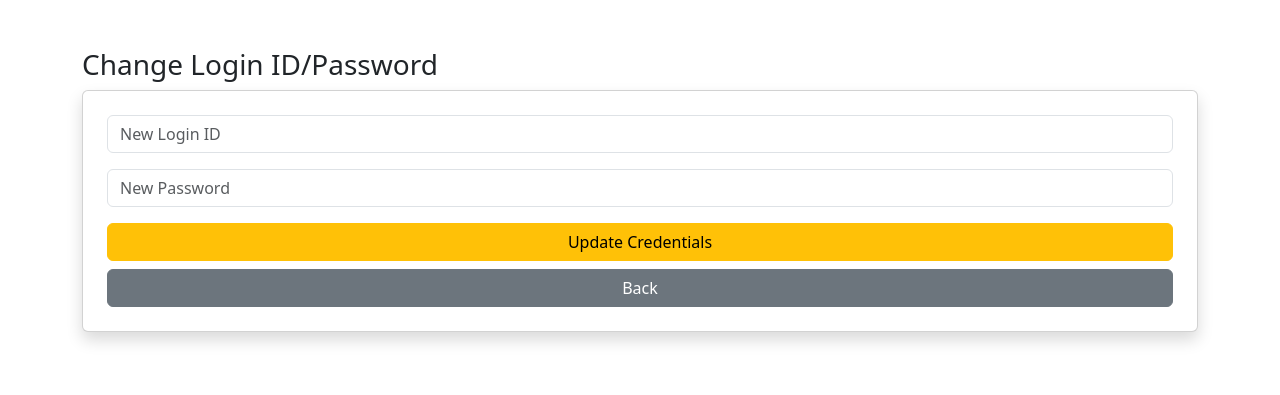
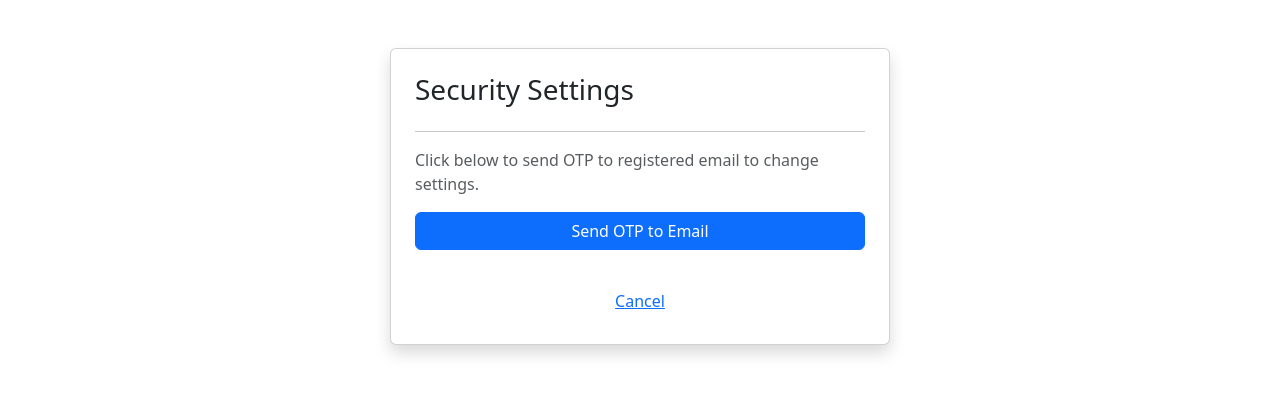
Before and after one commit to careatc1-pixel/ca-billing-erp, a Flask app: page /settings in a window 1280 px wide. Shown: the top 395 px of the page. Run offline with Flask 3, Linux system fonts and the light colour scheme; the visitor is signed in with stand-in values (Sample User, id 1).

Commit message:
Update settings.html

```diff
--- a/templates/settings.html
+++ b/templates/settings.html
@@ -1,10 +1,30 @@
 <link href="https://cdn.jsdelivr.net/npm/bootstrap@5.3.0/dist/css/bootstrap.min.css" rel="stylesheet">
 <div class="container mt-5">
-    <h3>Change Login ID/Password</h3>
-    <form method="POST" class="card p-4 shadow">
-        <input type="text" name="new_username" class="form-control mb-3" placeholder="New Login ID">
-        <input type="password" name="new_password" class="form-control mb-3" placeholder="New Password">
-        <button class="btn btn-warning">Update Credentials</button>
-        <a href="/" class="btn btn-secondary mt-2">Back</a>
-    </form>
+    <div class="card p-4 shadow mx-auto" style="max-width: 500px;">
+        <h3>Security Settings</h3>
+        <hr>
+        <form method="POST">
+            {% if not otp_sent %}
+                <p class="text-muted">Click below to send OTP to registered email to change settings.</p>
+                <input type="hidden" name="action" value="send_otp">
+                <button class="btn btn-primary w-100">Send OTP to Email</button>
+            {% else %}
+                <input type="hidden" name="action" value="verify_otp">
+                <div class="mb-3">
+                    <label>Enter 6-Digit OTP</label>
+                    <input type="text" name="otp" class="form-control" required>
+                </div>
+                <div class="mb-3">
+                    <label>New Username (Optional)</label>
+                    <input type="text" name="new_user" class="form-control">
+                </div>
+                <div class="mb-3">
+                    <label>New Password (Optional)</label>
+                    <input type="password" name="new_pass" class="form-control">
+                </div>
+                <button class="btn btn-success w-100">Verify & Update</button>
+            {% endif %}
+        </form>
+        <a href="/" class="btn btn-link mt-3">Cancel</a>
+    </div>
 </div>
```
